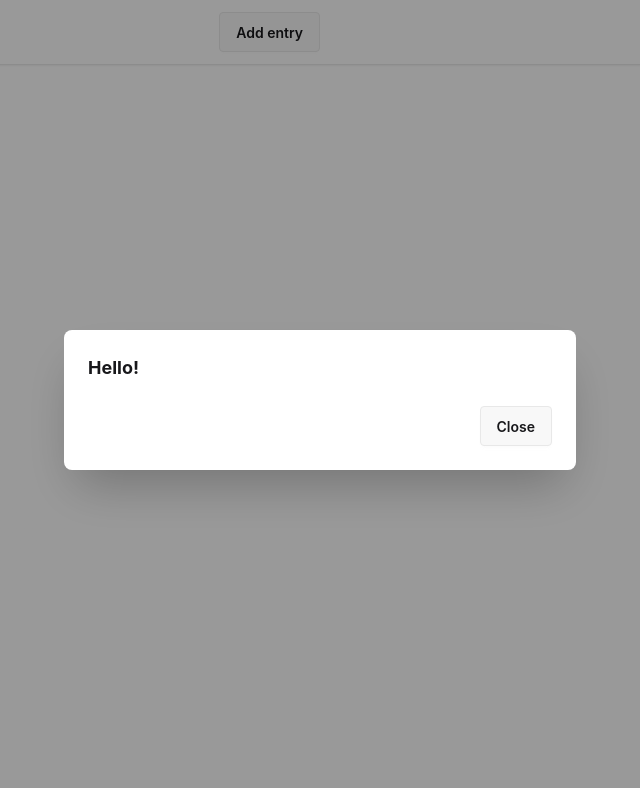
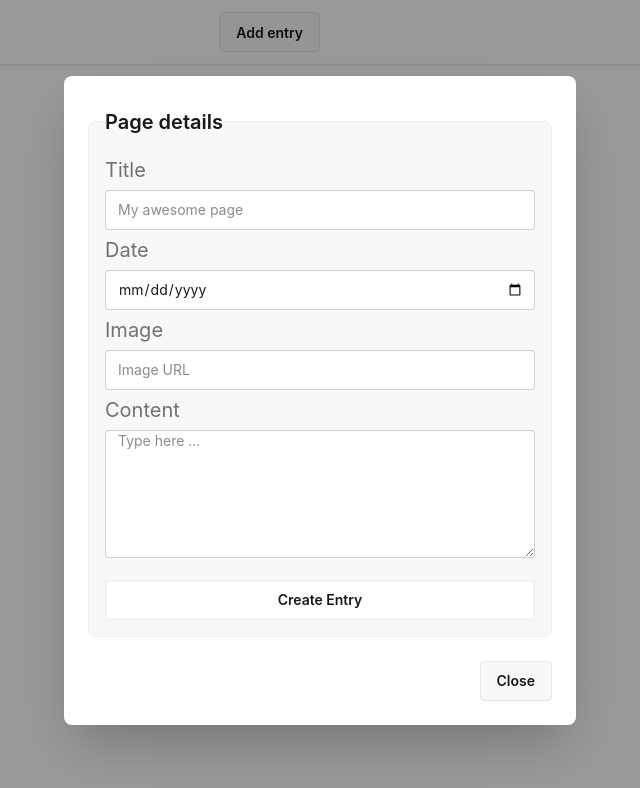
Before and after one commit to ElGumbo/personal-diary, a React (Vite) app: page / in a window 1280 px wide. Both pictures are taken after a click on the button "Add entry". Shown: the top 788 px of the page, without its empty margins (320-960 px from the left). Built offline with nearby package versions, Linux system fonts and the light colour scheme.

Commit message:
Add entry form

```diff
--- /dev/null
+++ b/src/components/EntryForm.jsx
@@ -0,0 +1,90 @@
+import React from "react";
+import { useState } from "react";
+
+export default function EntryForm() {
+  const [formData, setFormData] = useState({
+    title: "",
+    date: "",
+    image: "",
+    content: "",
+  });
+
+  const handleChange = (e) => {
+    setFormData({ ...formData, [e.target.name]: e.target.value });
+    setError("");
+  };
+
+  const [error, setError] = useState("");
+
+  const handleSubmit = (e) => {
+    e.preventDefault();
+
+    if (
+      !formData.title ||
+      !formData.date ||
+      !formData.image ||
+      !formData.content
+    ) {
+      setError("All fields are required.");
+      return;
+    }
+
+    const diaryEntries = JSON.parse(
+      localStorage.getItem("diaryEntries") || "[]",
+    );
+    const dateExists = diaryEntries.find(
+      (entry) => entry.date === formData.date,
+    );
+    if (dateExists) {
+      setError("Entry for that date already exists!");
+      return;
+    }
+    setError("");
+    diaryEntries.push(formData);
+    localStorage.setItem("diaryEntries", JSON.stringify(diaryEntries));
+  };
+
+  return (
+    <div className='text-2xl'>
+      <form onSubmit={handleSubmit}>
+        <fieldset className='text-xl fieldset bg-base-200 border-base-300 rounded-box w-full border p-4'>
+          <legend className='fieldset-legend'>Page details</legend>
+          <label className='label'>Title</label>
+          <input
+            type='text'
+            name='title'
+            className='input w-full'
+            placeholder='My awesome page'
+            onChange={handleChange}
+          />
+          <label className='label'>Date</label>
+          <input
+            type='date'
+            name='date'
+            className='input w-full'
+            onChange={handleChange}
+          />
+          <label className='label'>Image</label>
+          <input
+            type='text'
+            name='image'
+            className='input w-full'
+            placeholder='Image URL'
+            onChange={handleChange}
+          />
+          <label className='label'>Content</label>
+          <textarea
+            name='content'
+            className='input w-full h-32'
+            placeholder='Type here ...'
+            onChange={handleChange}
+          ></textarea>
+          <button type='submit' className='btn bg-white mt-4'>
+            Create Entry
+          </button>
+          {error && <p className='text-red-500 text-sm mt-2'>{error}</p>}
+        </fieldset>
+      </form>
+    </div>
+  );
+}
--- a/src/components/Header.jsx
+++ b/src/components/Header.jsx
@@ -1,4 +1,5 @@
 import { useState } from "react";
+import EntryForm from "./EntryForm";
 
 export default function Header() {
   const [isOpen, setIsOpen] = useState(false);
@@ -14,7 +15,7 @@ export default function Header() {
       {isOpen && (
         <div className="modal modal-open">
           <div className="modal-box">
-            <h3 className="font-bold text-lg">Hello!</h3>
+            <EntryForm />
             <div className="modal-action">
               <button className="btn" onClick={() => setIsOpen(false)}>Close</button>
             </div>
```
